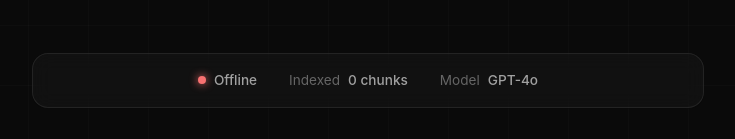
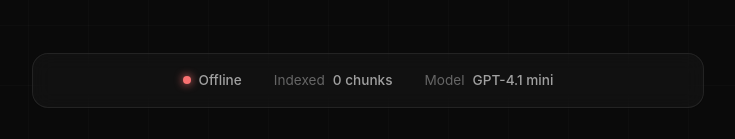
Before and after one commit to OpenKnots/openclaw-chat-api, a Next.js app: page / in a window 1280 px wide. Shown: the part 215-354 px from the top of the page, without its empty margins (272-1007 px from the left). Built offline with nearby package versions, Linux system fonts and the light colour scheme; no server answers.

Commit message:
Update README and API to reflect model change to gpt-4.1-mini
- Updated AI model references in README and API files for consistency.
- Enhanced formatting of environment variables and scripts sections in README for improved clarity.

```diff
--- a/app/api/chat/route.ts
+++ b/app/api/chat/route.ts
@@ -151,7 +151,7 @@
         Authorization: `Bearer ${apiKey}`,
       },
       body: JSON.stringify({
-        model: "gpt-4o-mini",
+        model: "gpt-4.1-mini",
         stream: true,
         messages: [
           { role: "system", content: systemPrompt },
--- a/app/page.tsx
+++ b/app/page.tsx
@@ -43,7 +43,7 @@
         </div>
         <div className="status-item">
           <span className="status-label">Model</span>
-          <span className="status-value">GPT-4o</span>
+          <span className="status-value">GPT-4.1 mini</span>
         </div>
       </div>
 
```
Also changed, not shown: 1 other file (tests, documents, lock files or other folders).
